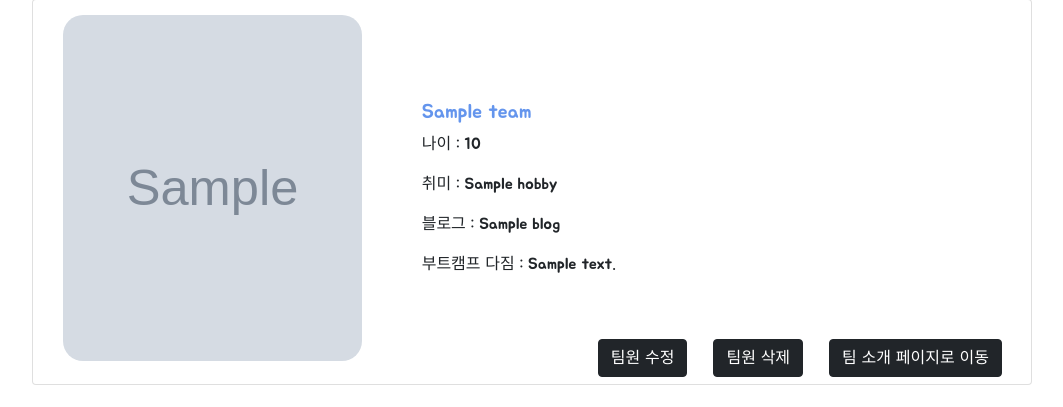
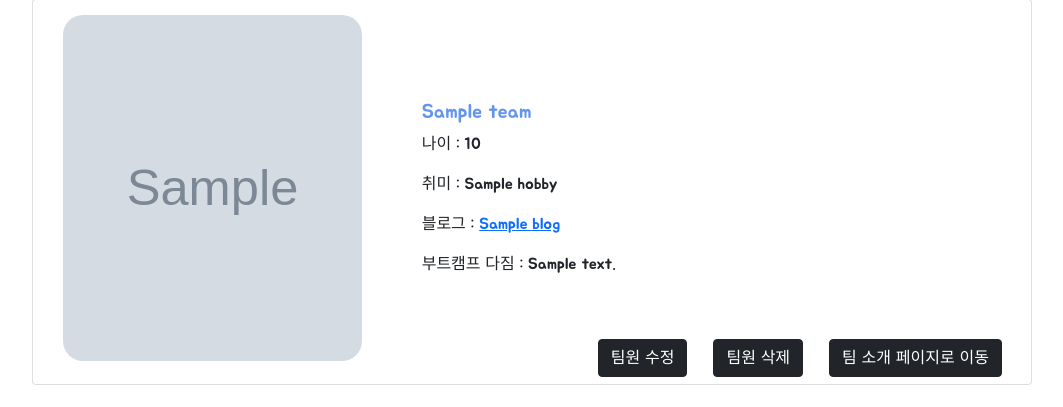
Before and after one commit to joungheunKim/take_part_in_team-project, a Flask app: page /gocard/1 in a window 1280 px wide. Shown: the part 341-748 px from the top of the page, without its empty margins (108-1171 px from the left). Run offline with Flask 3, Linux system fonts and the light colour scheme; grey boxes marked "Sample" are stand-in pictures; a database or web service that is not in the repository returns one stand-in record (values such as "Sample title").

Commit message:
adress_link

```diff
--- a/app.py
+++ b/app.py
@@ -18,10 +18,6 @@ def gocard(memberNamed):
     only_memberd = list(db.teams.find({'name':memberNamed},{'_id':False}))
 
     return render_template('card.html',only = only_memberd)
-
-
-
-
 
 @app.route("/teams", methods=["POST"])
 def teams_post():
@@ -50,7 +46,7 @@ def goupdate(memberName):
 
     return render_template('update.html',onlyone = only_member)
 
-@app.route("/teamsUpdate/<updateName>", methods=["PUT"])
+@app.route("/teamsUpdate/<updateName>", methods=["UPDATE"])
 def teams_update(updateName):
     name_receive = request.form['name_give']
     age_receive = request.form['age_give']
--- a/templates/card.html
+++ b/templates/card.html
@@ -97,8 +97,8 @@
                         <h5 class="card-title">{{only[0].name}}</h5>
                         <p class="card-text">나이 : {{only[0].age}}</p>
                         <p class="card-text">취미 : {{only[0].hobby}}</p>
-                        <p class="card-text">블로그 : {{only[0].blog}}</p>
-                        <p class="card-text">부트캠프 다짐 : {{only[0].comment}}</p>
+                        <p class="card-text" >블로그 : <a href="{{only[0].blog}}">{{only[0].blog}}</a></p>
+                        <p class="card-text" style="margin-top: 10px;">부트캠프 다짐 : {{only[0].comment}}</p>
                         <div class="btn">
                             <button onclick="location.href='/'" type="button" class="btn btn-dark">팀 소개 페이지로 이동</button>
                         </div>
--- a/templates/index.html
+++ b/templates/index.html
@@ -238,7 +238,7 @@
                 <p class="desc">
                     잘부탁드려요
                 </p>
-                <button type="button" class="more"<span class="ir">더보기</span></button>
+                <button type="button" class="more" class="ir">더보기</button>
 
             </div>
         </div>
--- a/templates/join.html
+++ b/templates/join.html
@@ -73,7 +73,6 @@
             background-color: rgba(255, 255, 255, 0.5);
 
         }
-
     </style>
     <script>
         function posting() {
--- a/templates/update.html
+++ b/templates/update.html
@@ -87,7 +87,7 @@
             formData.append("comment_give", comment);
             formData.append("image_give", image);
 
-            fetch('/teamsUpdate/{{onlyone[0].name}}', { method: "PUT", body: formData }).then((res) => res.json()).then((data) => {
+            fetch('/teamsUpdate/{{onlyone[0].name}}', { method: "UPDATE", body: formData }).then((res) => res.json()).then((data) => {
                 alert(data['msg'])
                 window.location.href = '/'
             })
```
